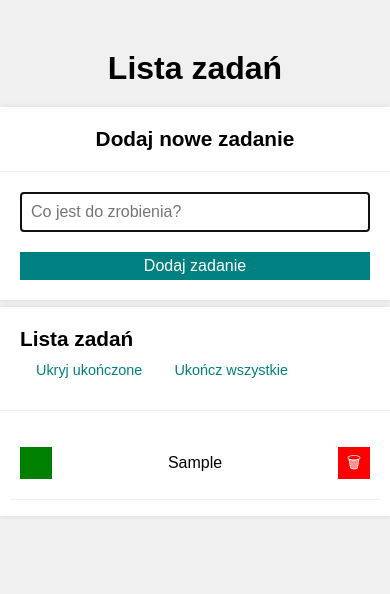
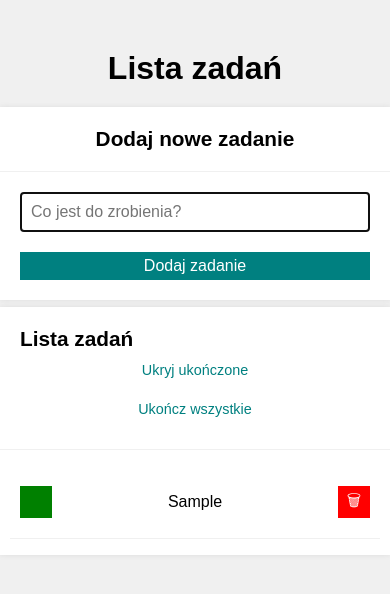
Before and after one commit to miloszzaj/03-to-do-list, a plain HTML site: page index.html in a window 390 px wide. Both pictures are taken after typing "Sample" into the empty fields and a click on the button "Dodaj zadanie". Drawn offline with nearby package versions, Linux system fonts and the light colour scheme.

Commit message:
some changes and coments

```diff
--- a/CSS/addingSection.css
+++ b/CSS/addingSection.css
@@ -11,7 +11,7 @@
     border-bottom: 1px solid rgb(240, 240, 240);
 }
 
-@media (max-width: 420px) {
+@media (max-width: 500px) {
     .adding__header {
         text-align: center;
     }
@@ -23,7 +23,7 @@
     margin: 10px;
 }
 
-@media (max-width: 420px) {
+@media (max-width: 500px) {
     .adding__paragraph {
         display: flex;
         flex-direction: column;
--- a/CSS/listSection.css
+++ b/CSS/listSection.css
@@ -13,7 +13,12 @@
     display: flex;
     justify-content: space-between;
     flex-wrap: wrap;
+}
 
+@media (max-width: 500px) {
+    .list__header {
+        flex-direction: column;
+    }
 }
 
 .list__buttonsWrapper {
@@ -22,12 +27,11 @@
     justify-content: center;
 }
 
-/* .list__headerButtons {
-    display: flex;
-    justify-content: center;
-    flex-wrap: wrap;
-    flex-direction: column;
-} */
+@media (max-width: 500px) {
+    .list__buttonsWrapper {
+        flex-direction: column;
+    }
+}
 
 .list__headerButton {
     border: none;
@@ -45,6 +49,10 @@
 
 .list__headerButton:hover {
     color: rgb(7, 182, 182);
+}
+
+.list__headerButton:disabled {
+    color: rgb(107, 107, 107);
 }
 
 .list__tasks {
--- a/JS/script.js
+++ b/JS/script.js
@@ -1,6 +1,9 @@
 {
+  //  stan
   let tasks = [];
   let hideDoneTasks = false;
+
+  // dodawanie nowego zadania
 
   const addingNewTask = e => {
     e.preventDefault();
@@ -15,17 +18,17 @@
 
     tasks = [...tasks, { content: task, isDone: false }];
 
-    // tasks.push({
-    //   content: task,
-    //   isDone: false,
-    // });
-
     render();
   };
+
+  // usuwanie zadania
+
   const deleteTask = index => {
     [...tasks.splice(index, 1)];
     render();
   };
+
+  // oznaczania zadania jako wykonane
 
   const setTaskDone = index => {
     tasks[index].isDone = !tasks[index].isDone;
@@ -37,6 +40,9 @@
     // ];
     render();
   };
+
+  // wiązanie przycisków z konkretnego zadania do JavaScriptu i uruchomnienie zdarzeń po naciśnięciu
+
   const bindButtons = () => {
     const deleteButtonElements =
       document.querySelectorAll(".js-deletingButton");
@@ -68,21 +74,6 @@
 
     let listTasks = document.querySelector(".js-list__tasks");
     listTasks.innerHTML = tasks.map(taskToHTML).join("");
-    // let newTask = "";
-
-    // for (const task of tasks) {
-    //   newTask += `
-    //   <li class="list__item js-toggleVisibility">
-    //   <button class="js-doneButton list__itemButton">
-    //   ${task.isDone ? "&#10003" : ""}
-    //   </button>
-    //   <span class="list__item--span ${task.isDone ? "list__item--done" : ""}">
-    //   ${task.content}
-    //   </span>
-    //   <button class="js-deletingButton list__itemButton list__itemButton--delete">&#128465</button>
-    //   </li>`;
-    // }
-    // listTasks.innerHTML = newTask;
   };
 
   // wszystkie ukończone
@@ -111,13 +102,13 @@
       buttonsWrapper.innerHTML = `<button class="list__headerButton list__headerButton-hide js-hideButton">${
         hideDoneTasks ? "Pokaż" : "Ukryj"
       } ukończone</button>
-            <button class="list__headerButton list__headerButton-complete js-completeButton">${
+            <button class="list__headerButton list__headerButton-complete js-completeButton"${
               tasks.every(({ isDone }) => isDone) ? "disabled" : ""
-            } Ukończ wszystkie</button>`;
+            }> Ukończ wszystkie</button>`;
     }
   };
 
-  // wiązanie przycisków do JavaScriptu i uruchomnienie zdarzeń
+  // wiązanie przycisków z nagłówka do JavaScriptu i uruchomnienie zdarzeń po naciśnięciu
 
   const bindButtonsEvents = () => {
     const hideButton = document.querySelector(".js-hideButton");
@@ -125,6 +116,8 @@
     const completeButton = document.querySelector(".js-completeButton");
     completeButton.addEventListener("click", setAllDone);
   };
+
+  // podstawowe funkcje
 
   const render = () => {
     renderTasks();
```
Also changed, not shown: index.html (+4 -4 lines).
